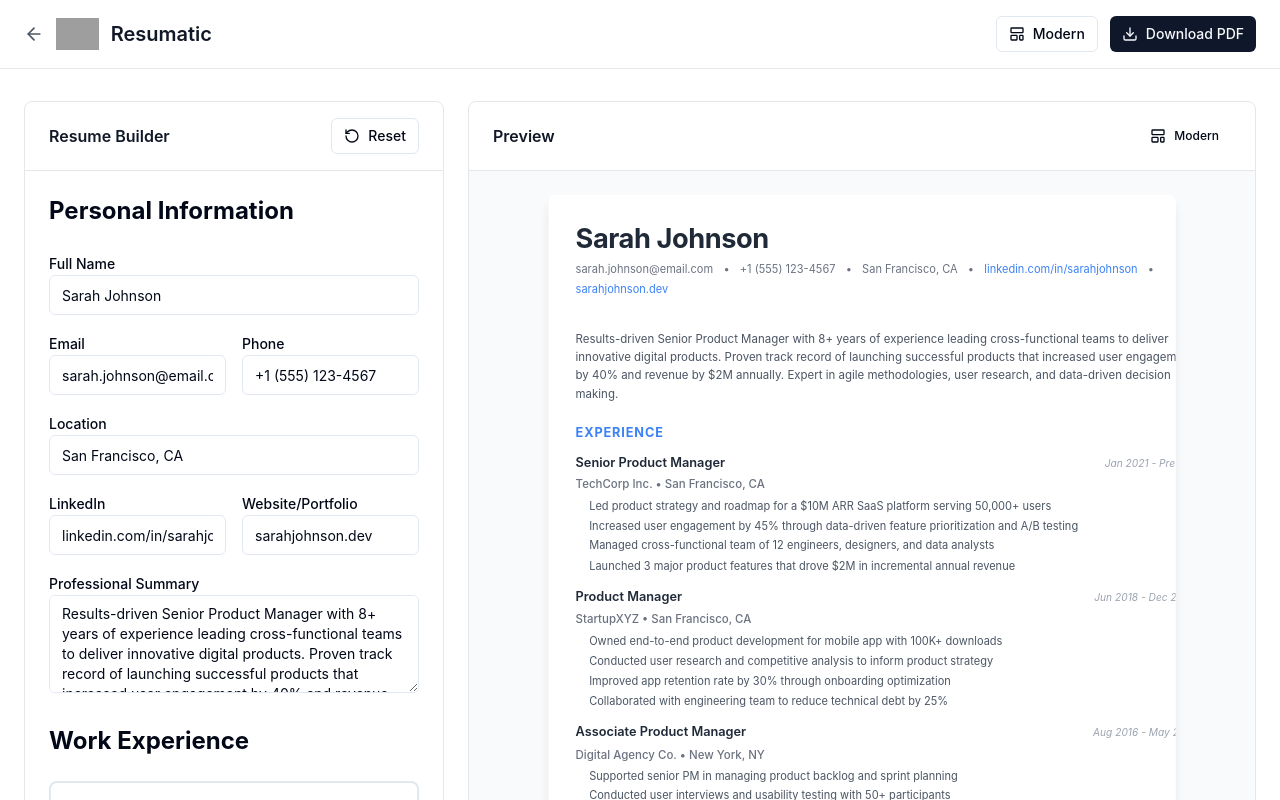
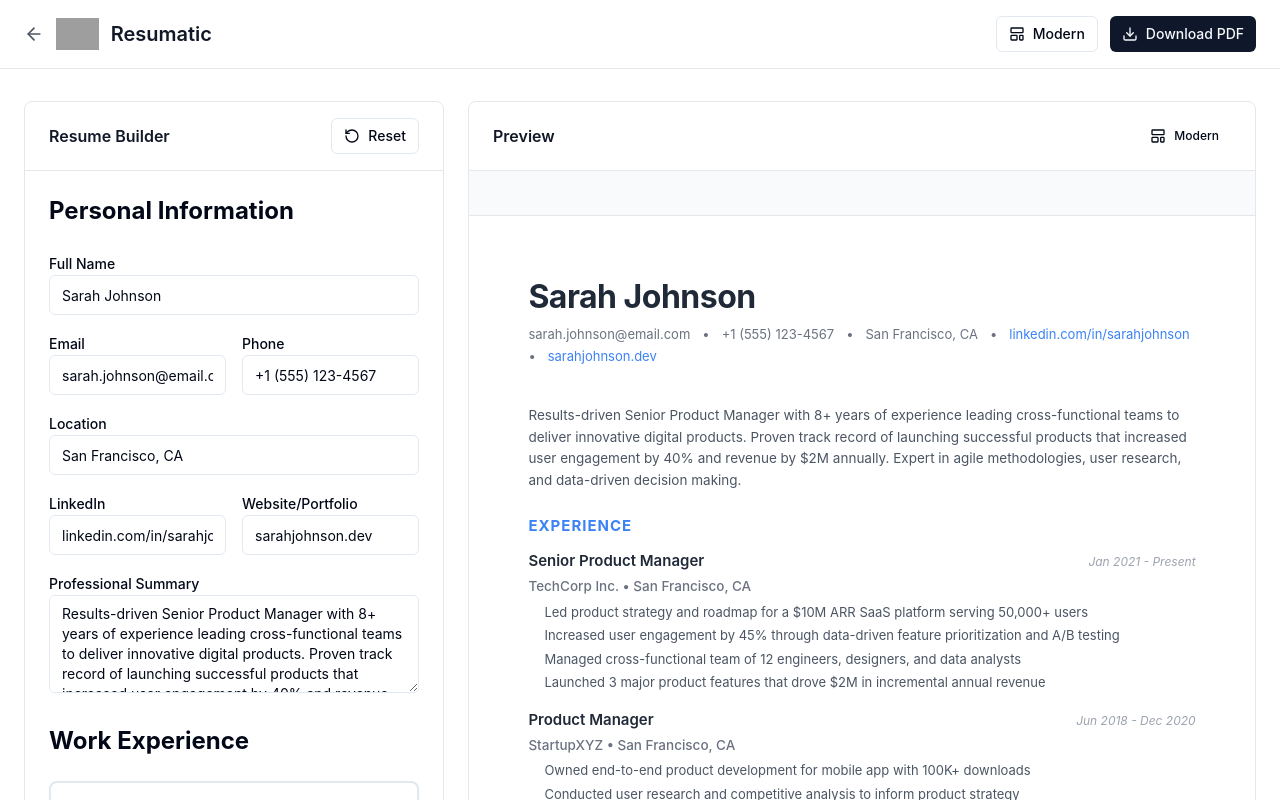
Before and after one commit to GowthamOleti/Resumatic_v1, a React (Vite) app: page /builder in a window 1280 px wide. Shown: the top 800 px of the page. Built offline with nearby package versions, Linux system fonts and the light colour scheme; grey boxes are pictures that could not be loaded.

Commit message:
Update BuilderPage to use new A4 page preview with visible page breaks

```diff
--- a/src/pages/BuilderPage.tsx
+++ b/src/pages/BuilderPage.tsx
@@ -348,11 +348,7 @@ export default function BuilderPage() {
             </div>
 
             <div className="h-[700px] lg:h-[750px] overflow-y-auto p-4 sm:p-6 bg-gray-50 flex items-start justify-center">
-              <div className="shadow-lg rounded-lg overflow-hidden" style={{ width: '210mm', transform: 'scale(0.85)', transformOrigin: 'top center' }}>
-                <div className="resume-preview">
-                  {renderTemplate()}
-                </div>
-              </div>
+              <ResumePreview data={resumeData} template={selectedTemplate} />
             </div>
           </div>
         </div>
@@ -375,17 +371,8 @@ export default function BuilderPage() {
               </div>
             </div>
             <div className="p-4 bg-gray-50 overflow-auto flex items-start justify-center" style={{ minHeight: '500px' }}>
-              <div className="shadow-lg rounded-lg overflow-hidden" style={{
-                width: '210mm',
-                minWidth: '210mm',
-                minHeight: '297mm',
-                transform: 'scale(0.45)',
-                transformOrigin: 'top center',
-                marginBottom: '-400px'
-              }}>
-                <div className="resume-preview">
-                  {renderTemplate()}
-                </div>
+              <div style={{ transform: 'scale(0.45)', transformOrigin: 'top center', marginBottom: '-400px' }}>
+                <ResumePreview data={resumeData} template={selectedTemplate} />
               </div>
             </div>
           </div>
```
